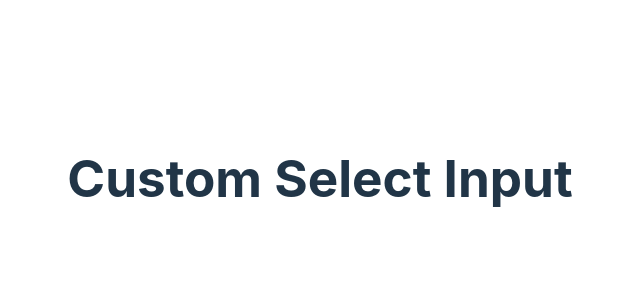
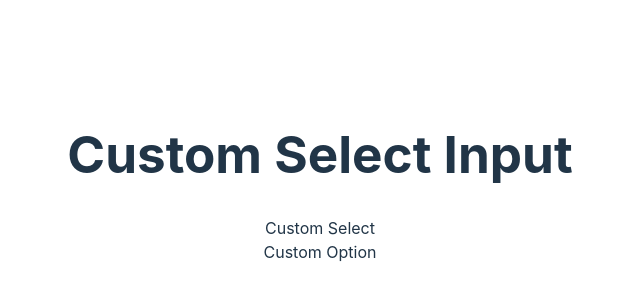
Before and after one commit to Veronicol/custom-select-react, a React (Vite) app: page / in a window 1280 px wide. Shown: the part 222-522 px from the top of the page, without its empty margins (320-960 px from the left). Built offline with nearby package versions, Linux system fonts and the light colour scheme.

Commit message:
feat: create CustomSelect scaffolding

```diff
--- a/src/App.tsx
+++ b/src/App.tsx
@@ -1,11 +1,8 @@
 import "./App.css";
+import { MainLayout } from "./layouts/MainLayout";
 
 function App() {
-  return (
-    <div>
-      <h1>Custom Select Input</h1>
-    </div>
-  );
+  return <MainLayout />;
 }
 
 export default App;
--- /dev/null
+++ b/src/components/CustomSelect/CustomOption.tsx
@@ -0,0 +1,3 @@
+export const CustomOption = () => {
+  return <div>Custom Option</div>;
+};
--- /dev/null
+++ b/src/components/CustomSelect/CustomSelect.tsx
@@ -0,0 +1,3 @@
+export const CustomSelect = () => {
+  return <div>Custom Select</div>;
+};
--- /dev/null
+++ b/src/components/CustomSelect/index.ts
@@ -0,0 +1,2 @@
+export * from "./CustomSelect";
+export * from "./CustomOption";
--- /dev/null
+++ b/src/layouts/MainLayout.tsx
@@ -0,0 +1,11 @@
+import { CustomOption, CustomSelect } from "../components/CustomSelect";
+
+export const MainLayout = () => {
+  return (
+    <>
+      <h1>Custom Select Input</h1>
+      <CustomSelect />
+      <CustomOption />
+    </>
+  );
+};
```
